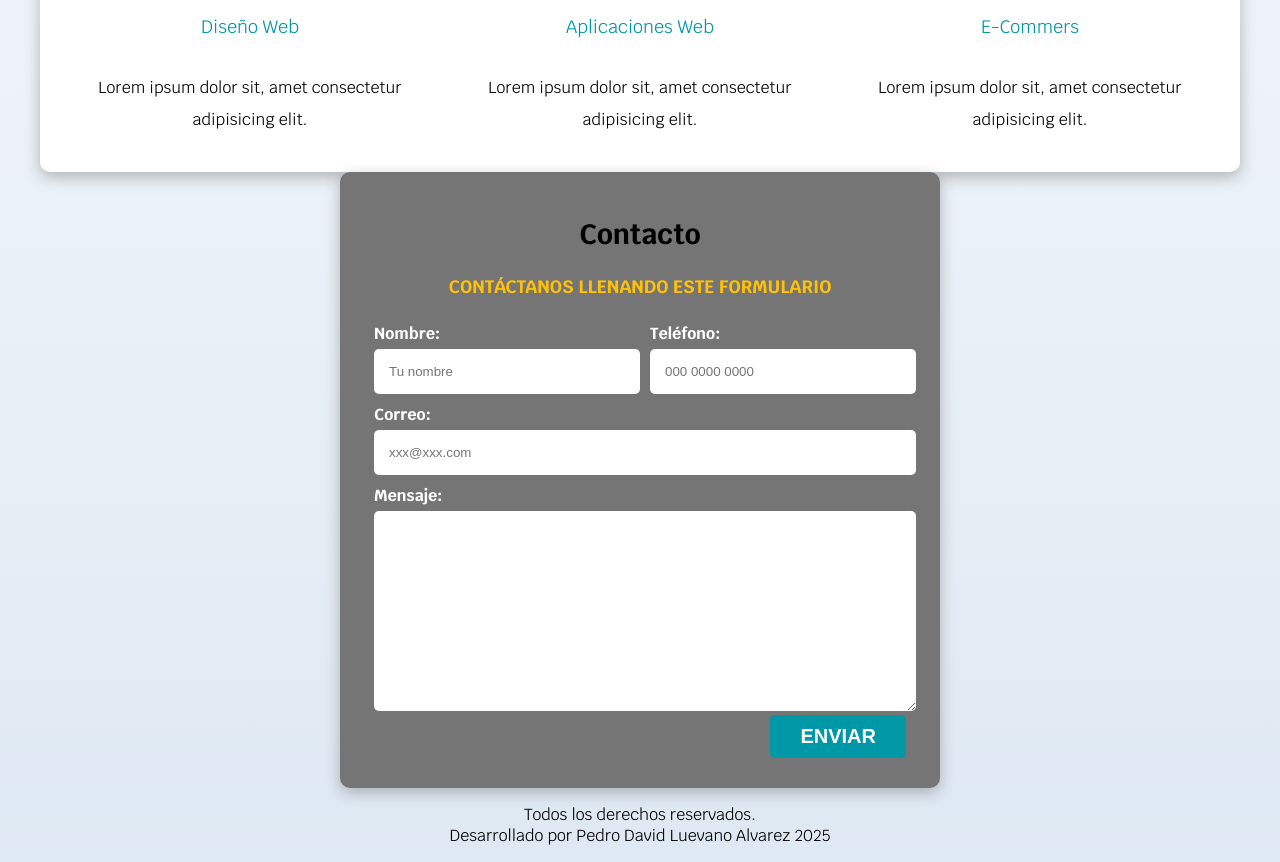
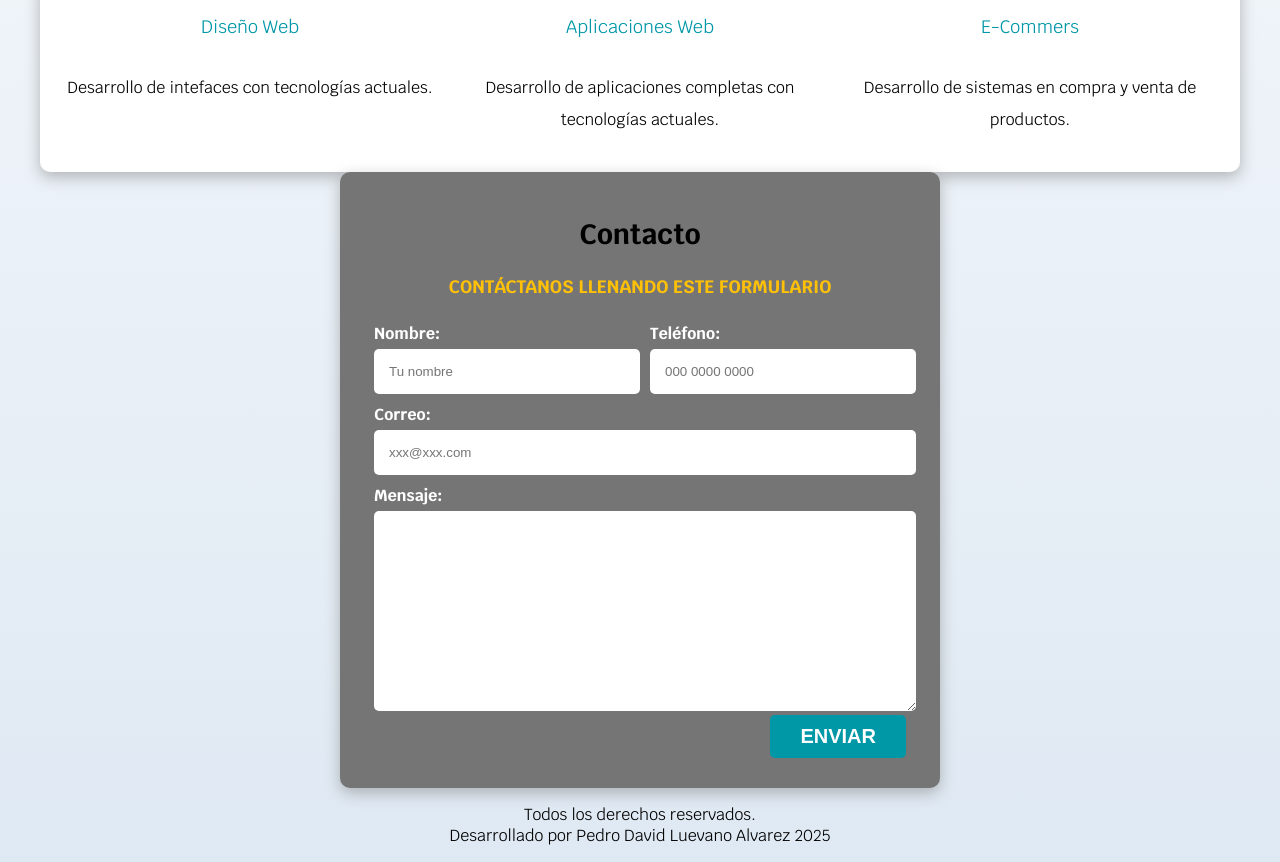
Before and after one commit to UP220733/TYAI, a plain HTML site: page index.html in a window 1280 px wide. Shown: the part 919-1781 px from the top of the page. Drawn offline with Linux system fonts and the light colour scheme.

Commit message:
:bug: Arreglar textos

```diff
--- a/index.html
+++ b/index.html
@@ -50,7 +50,7 @@
                     </svg>
                 </span>
                 <h3>Diseño Web</h3>
-                <p>Lorem ipsum dolor sit, amet consectetur adipisicing elit.</p>
+                <p>Desarrollo de intefaces con tecnologías actuales.</p>
             </section>
             <section class="servicio">
                 <span class="iconos">
@@ -73,7 +73,7 @@
                     </svg>
                 </span>
                 <h3>Aplicaciones Web</h3>
-                <p>Lorem ipsum dolor sit, amet consectetur adipisicing elit.</p>
+                <p>Desarrollo de aplicaciones completas con tecnologías actuales.</p>
             </section>
             <section class="servicio">
                 <span class="iconos">
@@ -87,7 +87,7 @@
                     </svg>
                 </span>
                 <h3>E-Commers</h3>
-                <p>Lorem ipsum dolor sit, amet consectetur adipisicing elit.</p>
+                <p>Desarrollo de sistemas en compra y venta de productos.</p>
             </section>
         </div>
     </main>
```
